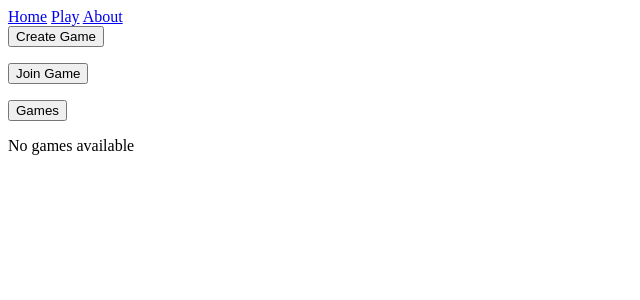
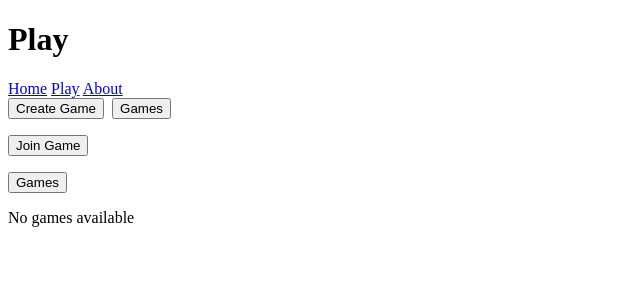
Before and after one commit to iee-ihu-gr-course1941/ADISE26_2022092, a PHP site: page /frontend/play.php in a window 1280 px wide. Shown: the top 300 px of the page, without its empty margins (0-640 px from the left). Run offline with PHP 8.4, Linux system fonts and the light colour scheme; the visitor is signed in with stand-in values (Sample User, id 1); data that the repository does not hold is empty; a stand-in replaces the project's code that opens the database connection.

Commit message:
added dropdown color choice

```diff
--- a/frontend/about.php
+++ b/frontend/about.php
@@ -13,6 +13,7 @@
 </head>
 <body>
     <form method="POST">
+        <h1>About</h1>
         <div>
             <a href="home.php">Home</a>
             <a href="play.php">Play</a>
--- a/frontend/index.php
+++ b/frontend/index.php
@@ -38,6 +38,7 @@
 
     </script>
     <form method="POST">
+        <h1>Home</h1>
         <div>
             <a href="home.php">Home</a>
             <a href="play.php">Play</a>
--- a/frontend/play.php
+++ b/frontend/play.php
@@ -115,6 +115,7 @@
     <link rel="stylesheet" href="style.css">
 </head>
 <body>
+    <h1>Play</h1>
     <div>
         <a href="home.php">Home</a>
         <a href="play.php">Play</a>
@@ -123,8 +124,14 @@
 
     <form id="createform" method="POST">
         <input type="hidden" name="action" value="create">
-        <button>Create Game</button>
-        <p id = "createstatus"><?= $createstatus ?></p>
+        <div>
+            <button>Create Game</button>
+            <div class="dropdown"></div>
+                <button type="button" id="dropdownbtn">Games</button>
+                <div class="dropdown-content" id="dropdownmenu">RED</div>
+                <div class="dropdown-content" id="dropdownmenu">BLUE</div>
+            <p id = "createstatus"><?= $createstatus ?></p>
+        </div>
     </form>
 
     <form id="joinform" method="POST">
```
